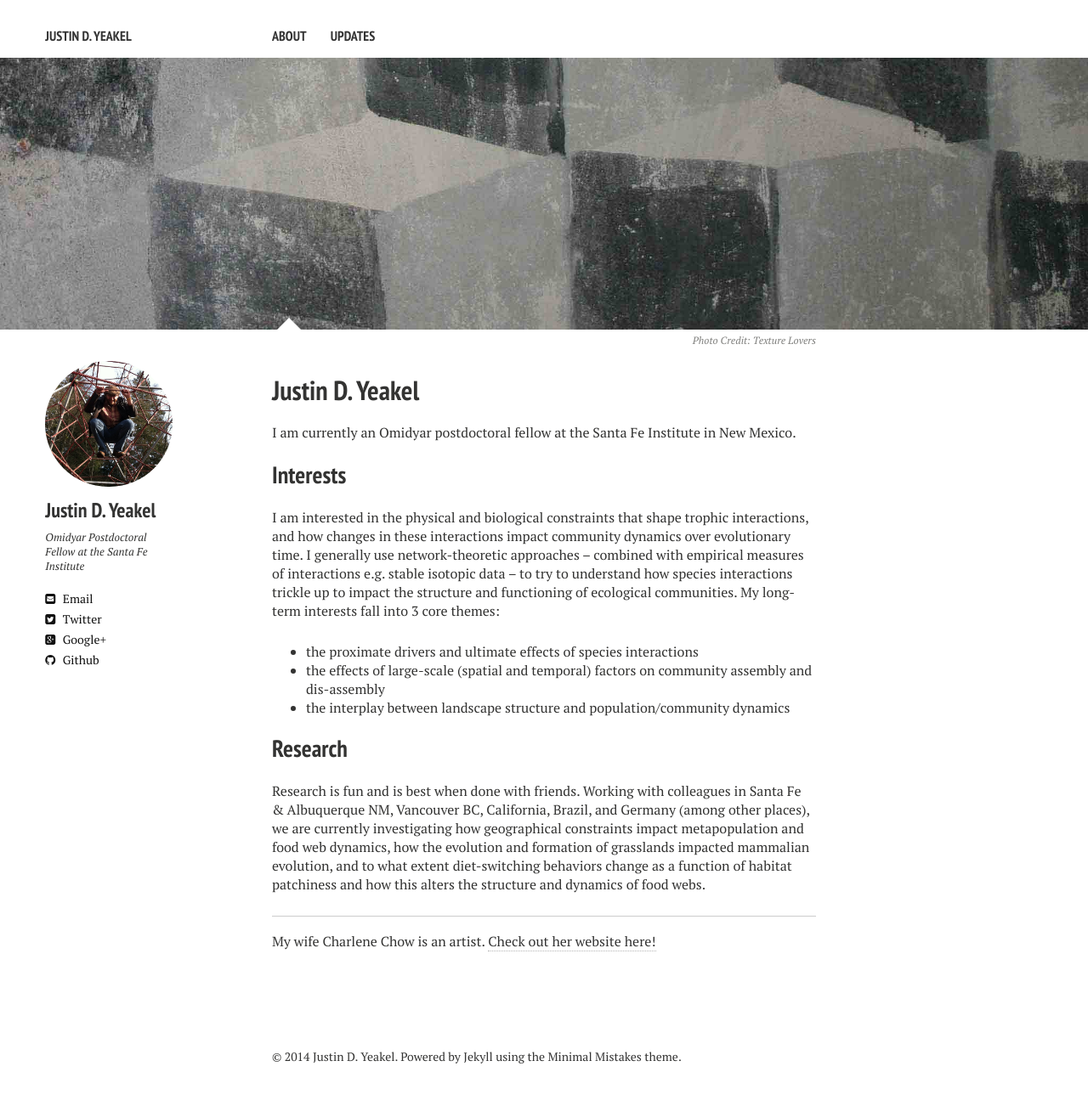
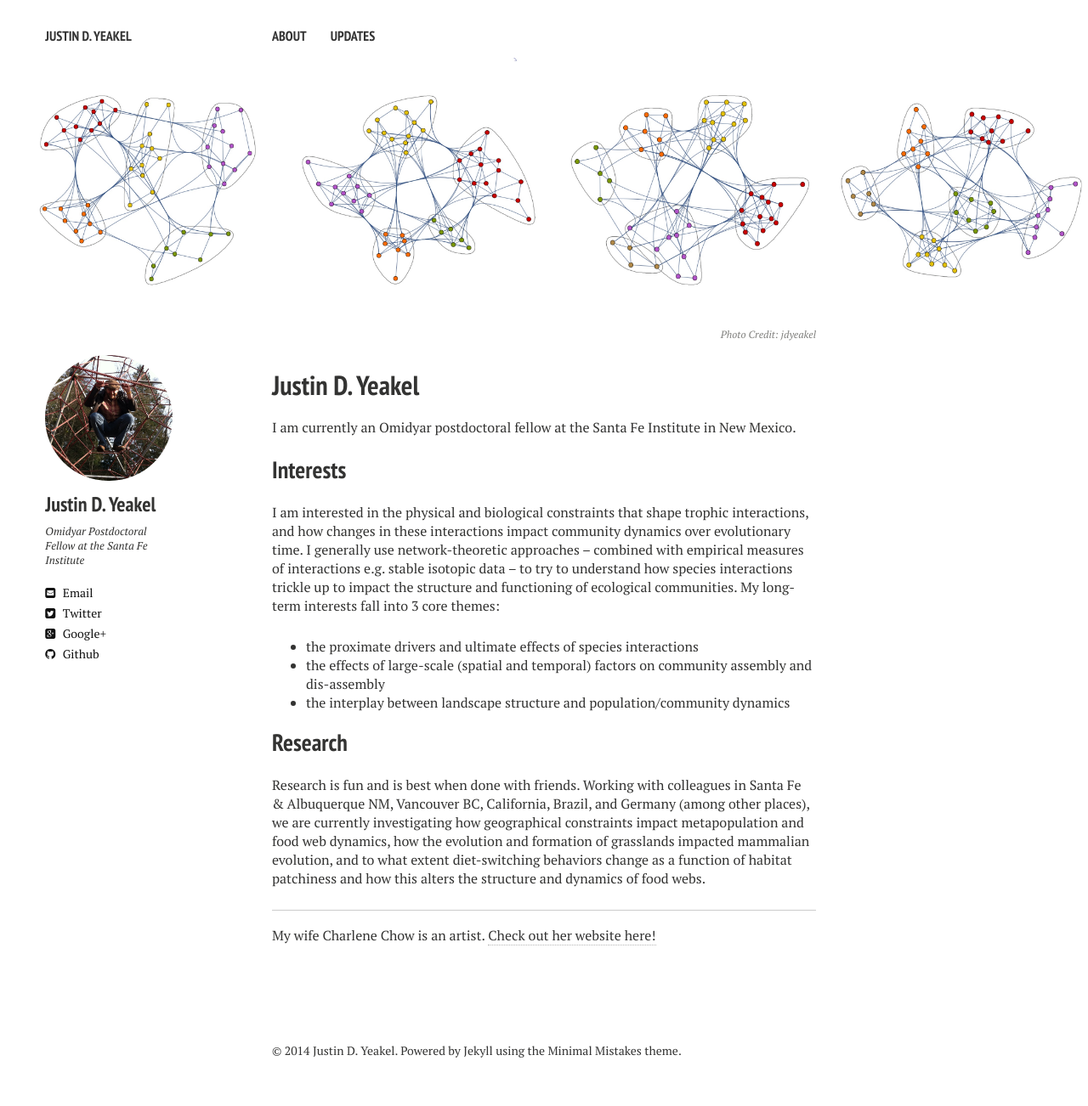
Before and after one commit to jdyeakel/jdyeakel.github.io, a Jekyll site: the page built from about/index.md, in a window 1280 px wide. Shown: the whole page at 85% size. Built offline with Jekyll 4.4.1, drawn with Linux system fonts in a browser that asks for light colours; nearby versions of some CDN libraries.

Commit message:
Changed image on about page

```diff
--- a/about/index.md
+++ b/about/index.md
@@ -5,9 +5,8 @@ tags: [about, Jekyll, theme, responsive]
 modified: 2014-08-08T20:53:07.573882-04:00
 comments: true
 image:
-  feature: texture-feature-02.jpg
-  credit: Texture Lovers
-  creditlink: http://texturelovers.com
+  feature: cgraphs.jpg
+  credit: jdyeakel
 ---
 
 I am currently an Omidyar postdoctoral fellow at the Santa Fe Institute in New Mexico.
```
Also changed, not shown: images/cgraphs.jpg (added), 5 other files.
